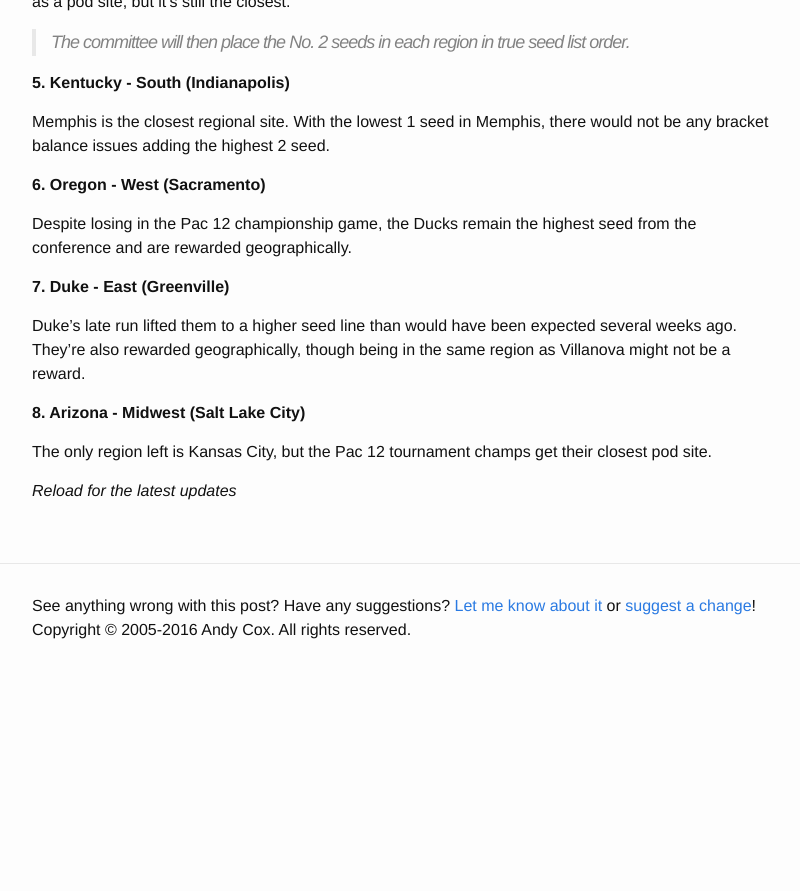
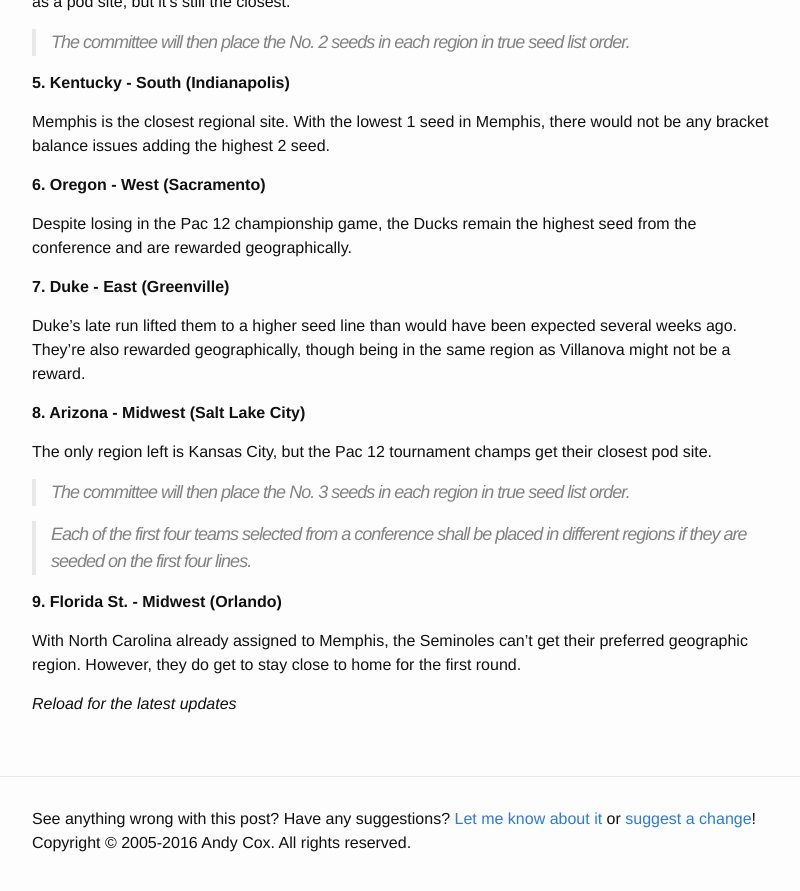
Before and after one commit to crashingthedance/blog.crashingthedance.com, a Jekyll site: the page built from _posts/2017-03-12-mocking_the_bracket_2017_edition.md, in a window 1280 px wide and 900 px high, scrolled down 2577 px. Shown: the top 891 px of the window, without its empty margins (238-1038 px from the left). Built offline with Jekyll 4.4.1, drawn with Linux system fonts in a browser that asks for light colours; before the commit the page ends 3264 px from its top, so only the background shows below that.

Commit message:
Mock bracket 2017 update

```diff
--- a/_posts/2017-03-12-mocking_the_bracket_2017_edition.md
+++ b/_posts/2017-03-12-mocking_the_bracket_2017_edition.md
@@ -159,5 +159,16 @@ in the same region as Villanova might not be a reward.
 The only region left is Kansas City, but the Pac 12 tournament champs get their
 closest pod site.
 
+> The committee will then place the No. 3 seeds in each region in true seed list order.
+
+> Each of the first four teams selected from a conference shall be placed in
+> different regions if they are seeded on the first four lines.
+
+**9. Florida St. - Midwest (Orlando)**
+
+With North Carolina already assigned to Memphis, the Seminoles can't get their
+preferred geographic region. However, they do get to stay close to home for the
+first round.
+
 <a name='latest'></a>
 *Reload for the latest updates*
```
